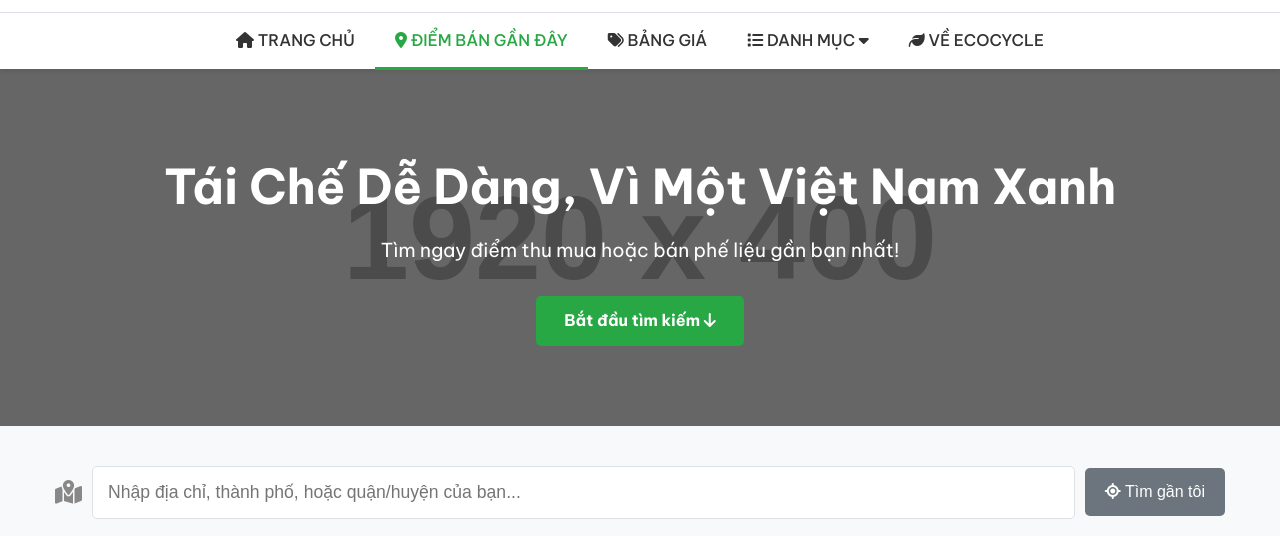
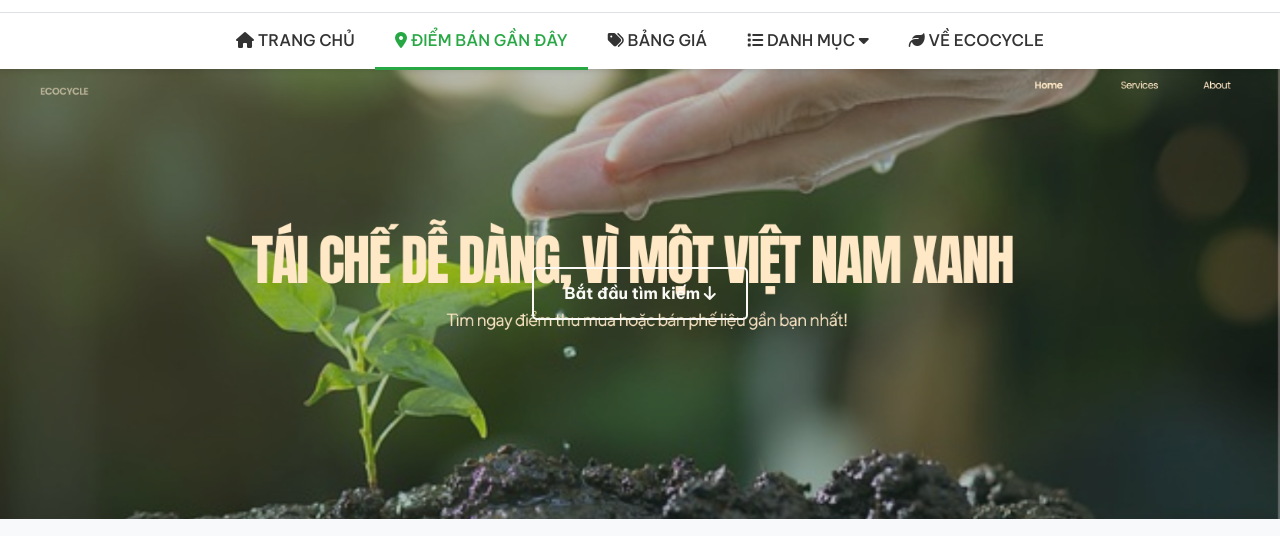
Before and after one commit to Logm12/EcoCycle, a plain HTML site: page diadiem.html in a window 1280 px wide. Shown: the part 208-744 px from the top of the page. Drawn offline with nearby package versions, Linux system fonts and the light colour scheme; placeholder pictures from the web are drawn by us.

Commit message:
Add files via upload

```diff
--- a/css/diadiem.css
+++ b/css/diadiem.css
@@ -1,21 +1,34 @@
 /* ==================== HERO SECTION FOR LOCATIONS PAGE ==================== */
 .hero-locations {
-    background-image: linear-gradient(rgba(0, 0, 0, 0.5), rgba(0, 0, 0, 0.5)), url('https://via.placeholder.com/1920x400.png?text=Môi+Trường+Xanh');
-    background-size: cover;
-    background-position: center;
-    color: #fff;
+    --hero-text-color: #FAF9F6; /* Màu chữ trắng ngà, ấm áp */
+
+    /* Thêm lớp phủ tối để chữ dễ đọc */
+    background:
+        url('/images/banner.png') no-repeat center center/cover; /* Ảnh nền mới, chất lượng cao */
+
+    color: var(--hero-text-color);
     text-align: center;
-    padding: 80px 20px;
+    padding: 100px 20px; /* Tăng padding cho cân đối hơn */
+    display: flex;
+    flex-direction: column;
+    justify-content: center;
+    min-height: 450px; /* Đảm bảo banner có chiều cao tối thiểu */
 }
 
-.hero-locations h1 {
-    font-size: 3rem;
-    margin-bottom: 10px;
+
+/* Tùy chỉnh nút bấm để phù hợp với banner mới */
+.hero-locations .btn {
+    background-color: transparent; /* Nền trong suốt */
+    border: 2px solid var(--hero-text-color); /* Viền màu trắng ngà */
+    color: var(--hero-text-color); /* Chữ màu trắng ngà */
+    padding: 12px 30px;
+    font-weight: 700;
+    transition: all 0.3s ease;
 }
 
-.hero-locations p {
-    font-size: 1.2rem;
-    margin-bottom: 30px;
+.hero-locations .btn:hover {
+    background-color: var(--hero-text-color); /* Khi hover, nền đổi thành màu trắng ngà */
+    color: #333; /* Chữ đổi thành màu đen cho dễ đọc */
 }
 
 /* ==================== SEARCH & FILTER BLOCK ==================== */
--- a/css/style.css
+++ b/css/style.css
@@ -273,7 +273,6 @@ nav.main-nav .dropdown-menu li a:hover {
 .hero {
     /* Kỹ thuật dùng linear-gradient để tạo lớp phủ màu đen mờ trên ảnh */
     background:
-        linear-gradient(rgba(0, 0, 0, 0.5), rgba(0, 0, 0, 0.5)), /* Lớp phủ màu đen mờ 50% */
         url('/images/banner.png') no-repeat center center/cover; /* Ảnh nền mới */
 
     height: 600px;
--- a/diadiem.html
+++ b/diadiem.html
@@ -27,8 +27,7 @@
         <!-- ==================== HERO SECTION ==================== -->
         <section class="hero-locations">
             <div class="container">
-                <h1>Tái Chế Dễ Dàng, Vì Một Việt Nam Xanh</h1>
-                <p>Tìm ngay điểm thu mua hoặc bán phế liệu gần bạn nhất!</p>
+
                 <a href="#search-section" class="btn">Bắt đầu tìm kiếm <i class="fa-solid fa-arrow-down"></i></a>
             </div>
         </section>
```
Also changed, not shown: index.html (+3 -4 lines).
